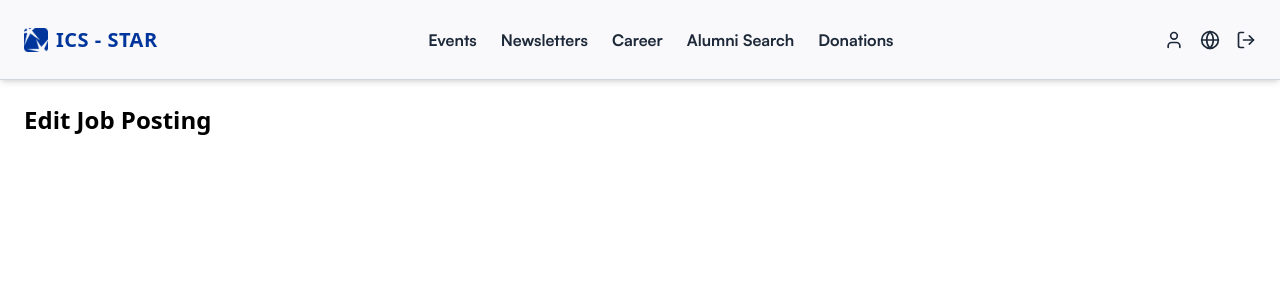
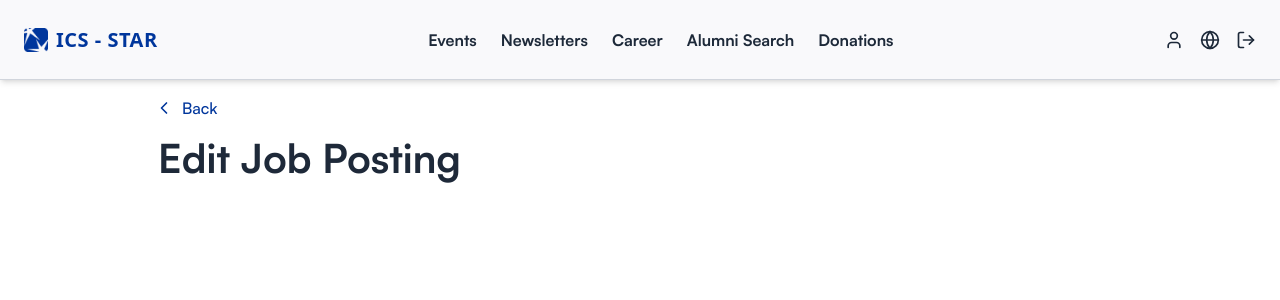
Before and after one commit to cazhiareese/ICS-STAR, a React (Vite) app in the folder app/: page /alumni/jobPosting/edit/1 in a window 1280 px wide. Shown: the top 300 px of the page. Built offline with nearby package versions, Linux system fonts and the light colour scheme; no server answers.

Commit message:
chore: imported startting button and headers on edit

```diff
--- a/app/src/RootPages/AlumniPages/job-posting/editjobposting.jsx
+++ b/app/src/RootPages/AlumniPages/job-posting/editjobposting.jsx
@@ -1,11 +1,18 @@
 // EditJobPosting.jsx
 import React from "react";
+import BackButton from "../../../components/backbutton";
+import JobSectionHeader from "./jobcomponent/jobsectionheader";
+
 
 function EditJobPosting() {
   return (
-    <div className="p-6">
-      <h1 className="text-2xl font-semibold">Edit Job Posting</h1>
-    </div>
+    <div className="w-full max-w-[1100px] mx-auto p-4">
+      <div className="sm:pl-12">
+      <BackButton label="Back" />
+      </div>
+
+      <JobSectionHeader title="Edit Job Posting" />
+      </div>
   );
 }
 
```
